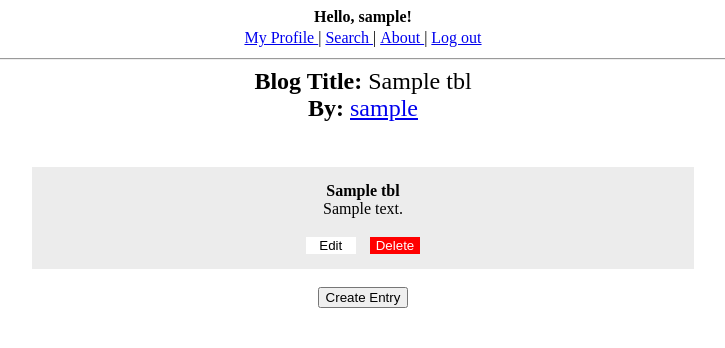
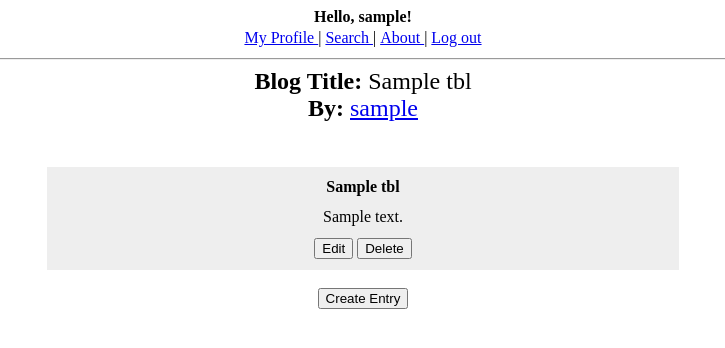
Before and after one commit to jacksonzou123/softdev-p00, a Flask app: page /blog?id=1 in a window 1280 px wide. Shown: the top 348 px of the page, without its empty margins (277-1002 px from the left). Run offline with Flask 2, Linux system fonts and the light colour scheme; the visitor is signed in with stand-in values (Sample User, id 1); tables that the repository leaves empty hold one stand-in row (values such as "Sample post").

Commit message:
removed styling

```diff
--- a/templates/blog.html
+++ b/templates/blog.html
@@ -11,18 +11,27 @@
 
 <!-- display all entries in blog -->
 {% for title, content, id in entries %}
-  <div style="width:50%; background-color:rgba(220, 220, 220, 0.55); padding:15px;">
-    <b>{{ title }}</b>
-    <br>
-    {{ content }}
-    <br>
-    <!-- owner of entry allowed to edit and delete entry -->
+
+<table width="50%" bgcolor="#EEEEEE" cellspacing="10">
+  <tr>
+    <td align="center">
+      <b>{{ title }}</b>
+    </td>
+  </tr>
+  <tr>
+    <td align="center">
+      {{ content }}
+    </td>
+  </tr>
+  <tr>
     {% if isOwner %}
-    <br>
-    <a href="/editentry?id={{id}}"><button type="submit" style="border:none; background-color:white; width:50px; margin-right:10px;">Edit</button></a>
-    <a href="/deleteentry?id={{id}}"><button type="submit" style="color:white; background-color:red; border:none;">Delete</button></a>
+    <td align="center">
+      <a href="/editentry?id={{id}}"><button type="submit">Edit</button></a>
+        <a href="/deleteentry?id={{id}}"><button type="submit">Delete</button></a>
+    </td>
     {% endif %}
-  </div><br>
+  </tr>
+</table><br>
 {% endfor %}
 
 <!-- if logged in user owns the blog, allow them to create entry -->
```
Also changed, not shown: templates/search.html (+12 -4 lines).
